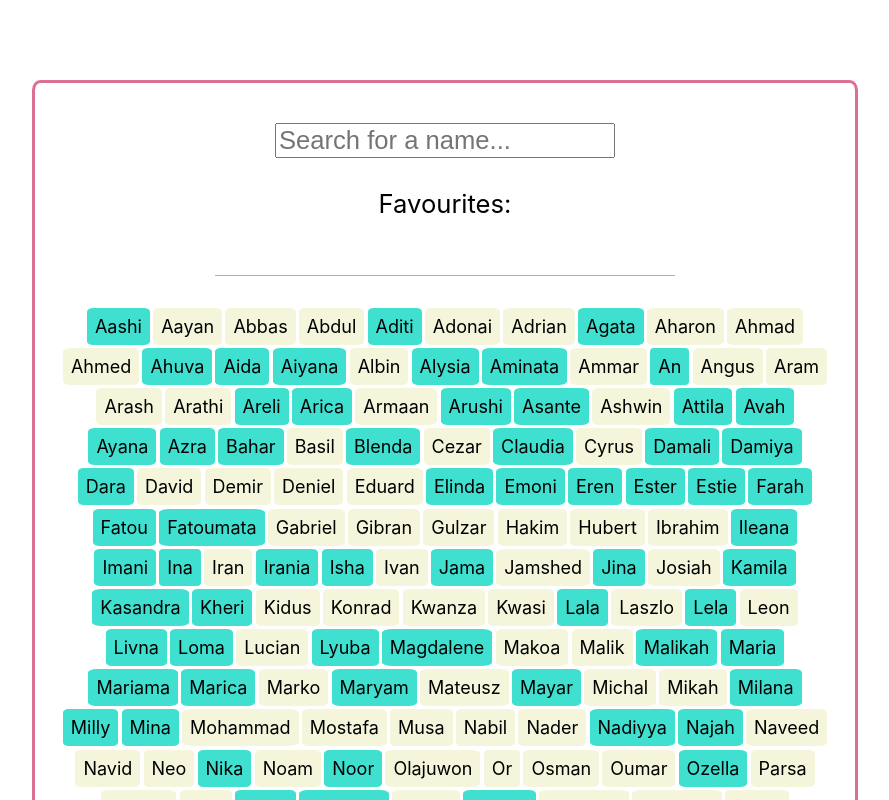
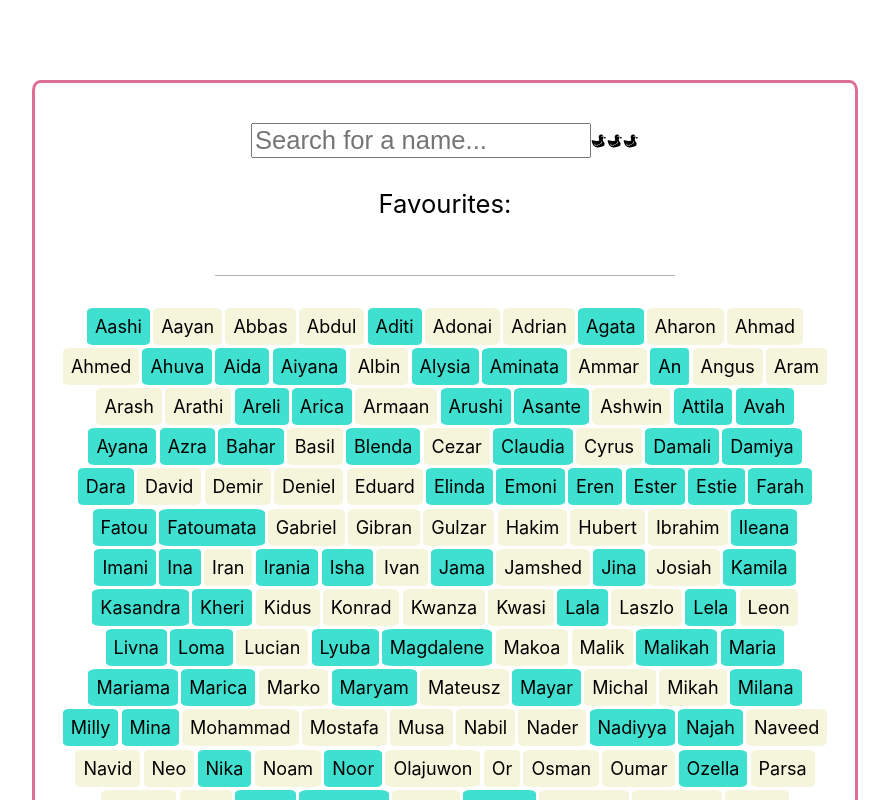
Before and after one commit to kbakande/baby-names-picker, a React (Create React App) app: page / in a window 1280 px wide. Shown: the top 800 px of the page, without its empty margins (195-1084 px from the left). Built offline with nearby package versions, Linux system fonts and the light colour scheme.

Commit message:
adds font awesome icons for selecting baby genders

```diff
--- a/src/components/SearchBar.js
+++ b/src/components/SearchBar.js
@@ -1,7 +1,17 @@
+
+import { GiPlasticDuck } from "react-icons/gi";
+
 const SearchBar = (props) => {
 
     return (
-        <input onChange={props.search} type="input" id="searchInput" placeholder="Search for a name..." className="search-bar"></input>
+        <div className="search-container">
+            <input onChange={props.search} type="input" id="searchInput" placeholder="Search for a name..." className="search-bar"></input>
+            {/* <p className='icon-list active'> <GiPlasticDuck className="duck-icon" /> </p>
+            <p className='icon-list active'> <GiPlasticDuck className="duck-icon" /> </p> */}
+            <GiPlasticDuck className="duck-icon active" />
+            <GiPlasticDuck className="duck-icon active" />
+            <GiPlasticDuck className="duck-icon active" />
+        </div>
     )
 
 }
```
